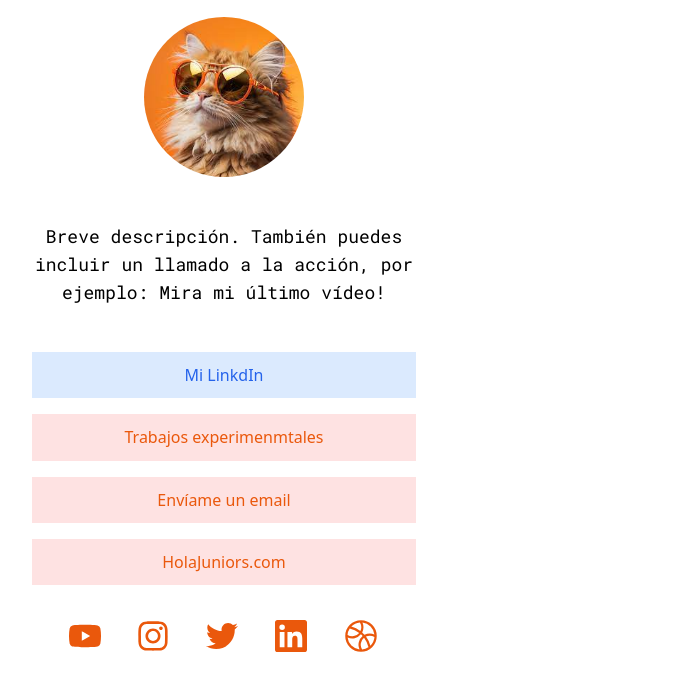
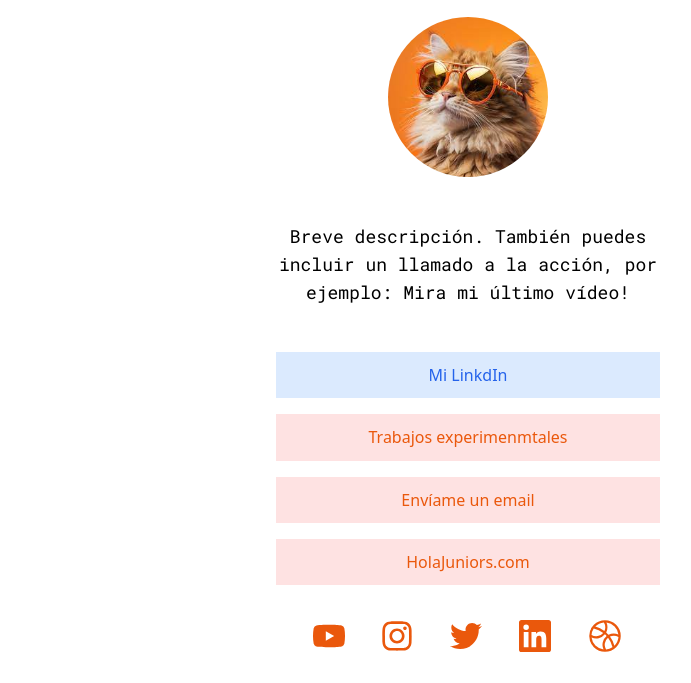
Before and after one commit to Duridev/linkinbio-holajuniors, a plain HTML site: page src/index.html in a window 1280 px wide. Shown: the part 117-800 px from the top of the page, without its empty margins (172-863 px from the left). Drawn offline with Linux system fonts and the light colour scheme.

Commit message:
ajuste de margen y centrar el sitio

```diff
--- a/src/index.html
+++ b/src/index.html
@@ -9,8 +9,8 @@
     <link rel="preconnect" href="https://fonts.gstatic.com" crossorigin>
     <link href="https://fonts.googleapis.com/css2?family=Roboto+Mono:wght@300;400&display=swap" rel="stylesheet">
 </head>
-<body class="grid justify-items-center mx-3 max-w-screen-md">
-    <div class="grid grid-cols-1 justify-items-center max-w-sm h-screen gap-y-5 pt-12 pb-4 ">
+<body class="grid justify-items-center max-w-screen-md mx-auto">
+    <div class="grid grid-cols-1 justify-items-center max-w-sm h-screen gap-y-5 pt-12 pb-4 mx-3">
 
         <h1 class="text-4xl font-bold font-['Roboto_Mono']">HolaJuniors</h1>
 
```
Also changed, not shown: src/css/style.css.
